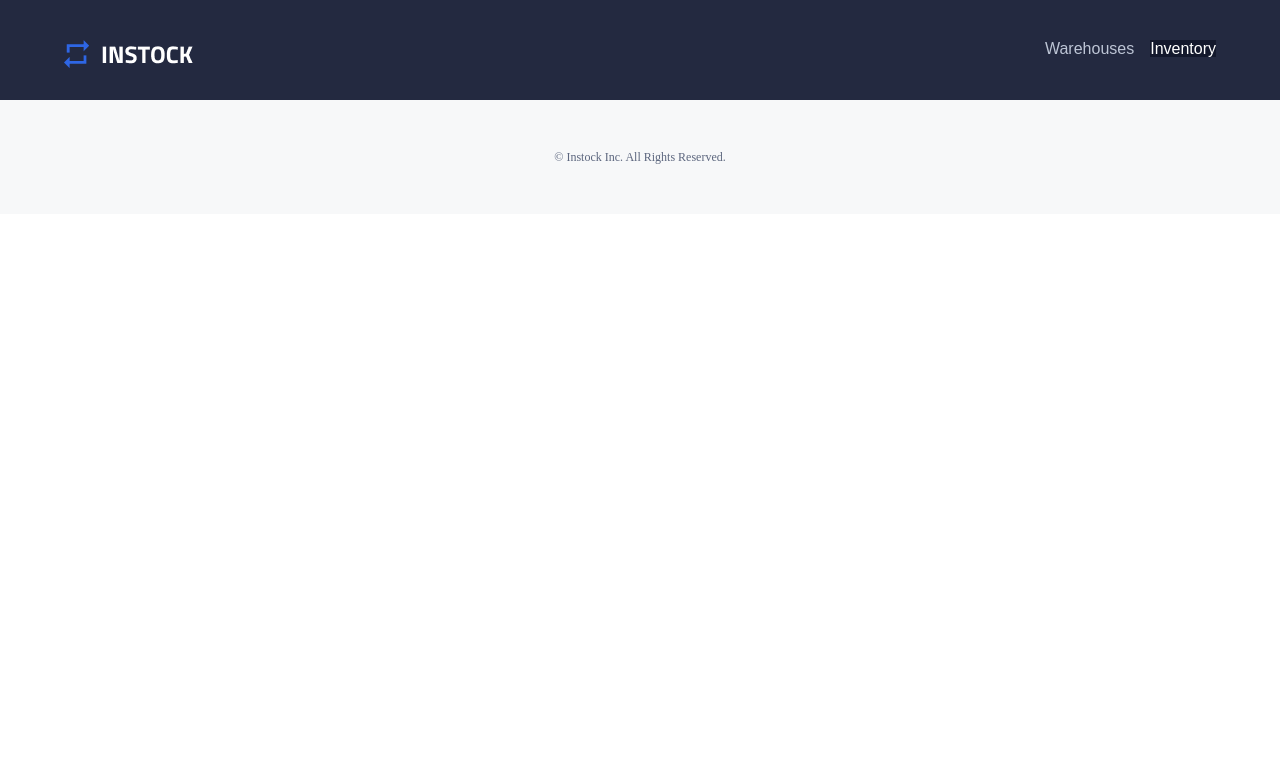
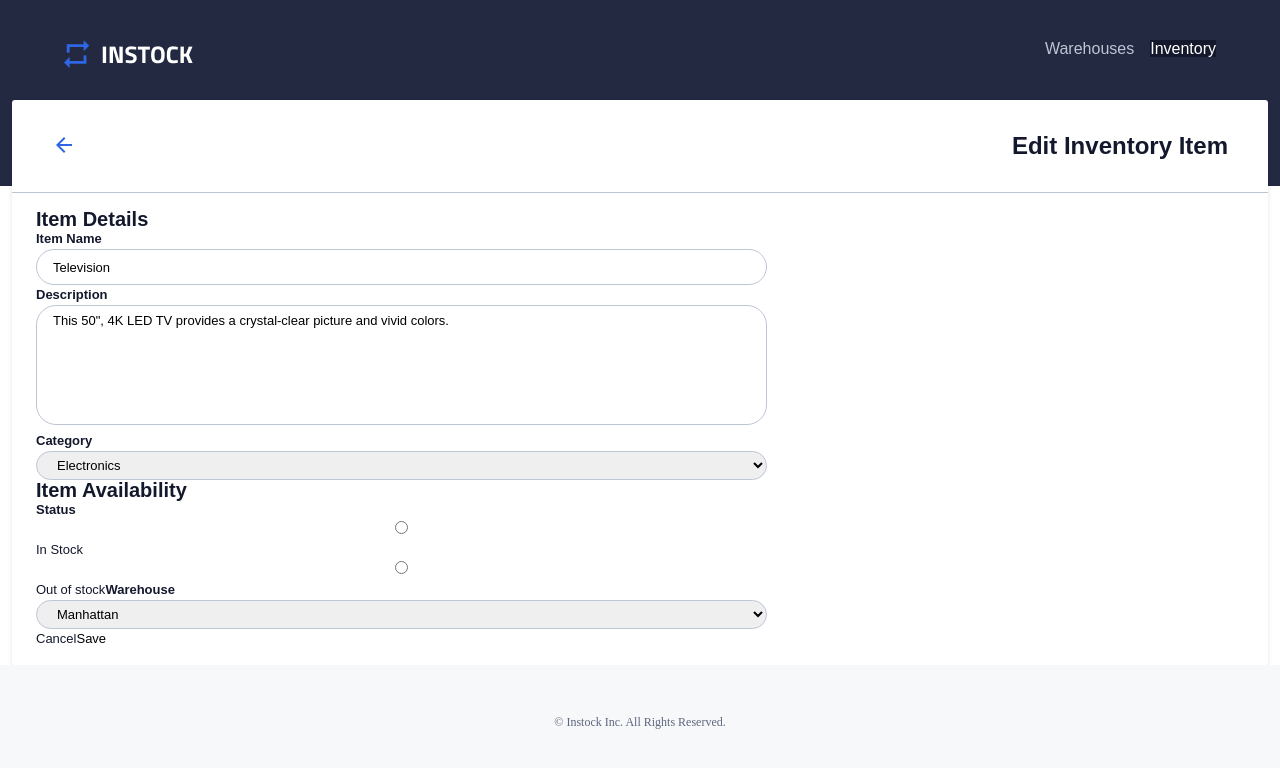
Before and after one commit to hopeaaaa/instock-frontend, a React (Vite) app: page /inventory/1/edit in a window 1280 px wide. Shown: the top 768 px of the page. Built offline with nearby package versions, Linux system fonts and the light colour scheme; a web font is replaced by a local one.

Commit message:
fix inventory list re-render

```diff
--- a/src/components/InventoryDeleteModal/InventoryDeleteModal.jsx
+++ b/src/components/InventoryDeleteModal/InventoryDeleteModal.jsx
@@ -3,7 +3,7 @@ import { useParams } from "react-router-dom";
 import axios from "axios";
 import './InventoryDeleteModal.scss';
 
-const InventoryDeleteModal = ({item, setShowDelete}) => {
+const InventoryDeleteModal = ({item, setShowDelete,  inventoryList, setInventoryList}) => {
 
     const BASE_URL = import.meta.env.VITE_SERVER_BASE_URL;
     const PORT = import.meta.env.VITE_SERVER_PORT;
@@ -12,8 +12,9 @@ const InventoryDeleteModal = ({item, setShowDelete}) => {
     try{
         const path = `${BASE_URL}:${PORT}/inventory/${item.id}`
         const response = await axios.delete(path);
-        console.log(response)
+
         if(response.status == 204){
+            setInventoryList(inventoryList.filter(i=>i.id!=item.id))
             setShowDelete(false)
         }
     }catch(error){
--- /dev/null
+++ b/src/components/InventoryEditItem/InventoryEditItem.jsx
@@ -0,0 +1,76 @@
+import './InventoryEditItem.scss';
+import {Link} from 'react-router-dom';
+
+
+function InventoryEditItem() {
+    return (
+        <main className='inventory-edit'>
+            <header className="inventory-edit__header-container">
+                <div className="inventory-edit__header">
+                    <button className="inventory-edit__back-button">
+                    <Link to="/inventory">
+                        <svg
+                        xmlns="http://www.w3.org/2000/svg"
+                        width="24"
+                        height="24"
+                        viewBox="0 0 24 24"
+                        fill="none"
+                        >
+                        <path
+                            d="M20 11H7.83L13.42 5.41L12 4L4 12L12 20L13.41 18.59L7.83 13H20V11Z"
+                            fill="#2E66E6"
+                        />
+                        </svg>
+                        </Link>
+                    </button>
+                    <h1 className="inventory-edit__item-name">Edit Inventory Item</h1>
+                </div>
+            </header>
+        <article className='inventory-edit__body'>
+            <form className="edit-form">
+                <section className="section">
+                    <h2 className='edit-form__headers'>Item Details</h2>
+                    <label for="item-name" className='edit-form__title'>Item Name</label>
+                    <input type="text" id="item-name" value="Television" className='edit-form__input edit-form__input--text'/>
+                    <label for="description"  className='edit-form__title'>Description</label>
+                    <textarea id="description" className='edit-form__input edit-form__input--textarea'>
+                        This 50", 4K LED TV provides a crystal-clear picture and vivid colors.
+                    </textarea>
+                    <label for="category" className='edit-form__title'>Category</label>
+                    <select id="category" className='edit-form__input edit-form__input--select'>
+                        <option selected>Electronics</option>
+                        <option>Appliances</option>
+                        <option>Furniture</option>
+                    </select>
+                </section>
+                <section >
+                <h2 className='edit-form__headers'>Item Availability</h2>
+                <label className='edit-form__title'>Status</label>
+                <formfield className='edit-form__radio-group'>
+                    <input id="in-stock" type="radio" name="status" value="in-stock" className='edit-form__input edit-form__input--radio'/>
+                    <label for="in-stock" className='edit-form__sub-title'>In Stock</label>
+                    <input id="out-of-stock" type="radio" name="status" value="out-of-stock" className='edit-form__input edit-form__input--radio'/>
+                    <label for="out-of-stock" className='edit-form__sub-title'> Out of stock</label>
+                </formfield>
+
+                <label for="warehouse" className='edit-form__title'>Warehouse</label>
+                <select id="warehouse" className='edit-form__input edit-form__input--select'>
+                    <option selected>Manhattan</option>
+                    <option>Brooklyn</option>
+                    <option>Queens</option>
+                </select>
+                </section>
+
+
+                <div className="edit-form__button-group">
+                    <Link to={'/inventory'} className="edit-form__cancel-button">Cancel</Link>
+                    <button type="submit" className="save-button">Save</button>
+                </div>
+            </form>
+
+        </article>
+        </main>
+    );
+}
+
+export default InventoryEditItem;
--- /dev/null
+++ b/src/components/InventoryEditItem/InventoryEditItem.scss
@@ -0,0 +1,66 @@
+@use '../../styles/partials/variables' as *;
+@use '../../styles/partials/mixins' as *;
+.inventory-edit{
+    background-color: $white;
+    box-shadow: 0 2px 5px 0 #13182C1A;
+    border-radius: 3px;
+    width: calc(100% - 1.5rem);
+    margin: auto;
+    color: $instock-black;
+    background-color: $white;
+    &__header-container{
+        border-bottom: 1px solid $cloud;
+    }
+    &__header{
+        display: flex;
+        flex-direction: row;
+        align-items: center;
+        justify-content: space-between;
+        padding: 2rem 1rem;
+        font-size: .75rem;
+        font-weight: 600;
+        &--divider{
+            display: flex;
+            gap: .5rem;
+        }
+        @include tablet{
+            padding: 2rem 2rem;
+        }
+        @include desktop{
+            padding: 2rem 2.5rem;
+        }
+    }
+    &__body{
+        padding: 1rem 1.5rem;
+        color: $instock-black;
+        @include tablet{
+            width: 70%;
+            display: flex;
+            justify-content: space-between;
+        }
+    }
+}
+.edit-form{
+    font-size: .8125rem;
+    font-weight: 400;
+    line-height: 1.25rem;
+    color: $instock-black;
+    &__headers{
+        font-size: 1.25rem;
+    }
+    &__title{
+        font-weight: 600;
+    }
+    &__input{
+        width: 100%;
+        border: 1px solid $cloud;
+        border-radius: 20px;
+        padding: 5px 1rem;
+        &--text{
+            height: 2.25rem;
+        }
+        &--textarea{
+            height: 7.5rem;
+        }
+    }
+}
--- a/src/components/InventoryListComponent/InventoryListComponent.jsx
+++ b/src/components/InventoryListComponent/InventoryListComponent.jsx
@@ -3,26 +3,9 @@ import { useEffect, useState } from "react";
 import { Link } from "react-router-dom";
 import axios from "axios";
 
-const VITE_SERVER_BASE_URL = import.meta.env.VITE_SERVER_BASE_URL;
-const VITE_SERVER_PORT = import.meta.env.VITE_SERVER_PORT;
 
-function InventoryListComponent({ handleDeleteClick }) {
-  const [inventoryList, setInventoryList] = useState([]);
 
-  const fetchInventory = async () => {
-    try {
-      const response = await axios.get(
-        `${VITE_SERVER_BASE_URL}:${VITE_SERVER_PORT}/inventory`
-      );
-      setInventoryList(response.data);
-    } catch (error) {
-      console.log("Error fetching inventory:", error);
-    }
-  };
-
-  useEffect(() => {
-    fetchInventory();
-  }, [inventoryList]);
+function InventoryListComponent({ handleDeleteClick , inventoryList}) {
 
   return (
     <div className="inventory-list">
--- a/src/components/WarehouseDeleteModal/WarehouseDeleteModal.jsx
+++ b/src/components/WarehouseDeleteModal/WarehouseDeleteModal.jsx
@@ -1,7 +1,7 @@
 import axios from "axios";
 import './WarehouseDeleteModal.scss';
 
-const WarehouseDeleteModal = ({item, setShowDelete}) => {
+const WarehouseDeleteModal = ({item, setShowDelete, inventories, setInventories}) => {
 
     const BASE_URL = import.meta.env.VITE_SERVER_BASE_URL;
     const PORT = import.meta.env.VITE_SERVER_PORT;
@@ -10,8 +10,9 @@ const WarehouseDeleteModal = ({item, setShowDelete}) => {
     try{
         const path = `${BASE_URL}:${PORT}/warehouse/${item.id}`
         const response = await axios.delete(path);
-        console.log(response)
+
         if(response.status == 204){
+
             setShowDelete(false)
         }
     }catch(error){
--- a/src/components/WarehouseInventory/WarehouseInventory.jsx
+++ b/src/components/WarehouseInventory/WarehouseInventory.jsx
@@ -7,22 +7,8 @@ import axios from "axios";
 import InventoryDeleteModal from "../InventoryDeleteModal/InventoryDeleteModal";
 import { useEffect, useState } from "react";
 
-function WarehouseInventory({ baseUrl, PORT, id, handleDeleteClick }) {
-  const [inventories, setInventories] = useState([]);
-  const getWarehouseInventory = async () => {
-    try {
-      const response = await axios.get(
-        `${baseUrl + PORT}/warehouse/${id}/inventories`
-      );
-      setInventories(response.data);
-      console.log(response.data);
-    } catch (error) {
-      console.error(`Unable to retrieve inventories for warehouse ${id}`);
-    }
-  };
-  useEffect(() => {
-    getWarehouseInventory();
-  }, [inventories]);
+function WarehouseInventory({ baseUrl, PORT, id, handleDeleteClick, inventories }) {
+
   return (
     <>
       <ul className="warehouse-details__tablet-filter">
--- a/src/pages/InventoryEdit/InventoryEdit.jsx
+++ b/src/pages/InventoryEdit/InventoryEdit.jsx
@@ -1,5 +1,7 @@
+import InventoryEditItem from "../../components/InventoryEditItem/InventoryEditItem";
+
 function InventoryEdit() {
-  return <div></div>;
+  return <div><InventoryEditItem/></div>;
 }
 
 export default InventoryEdit;
--- a/src/pages/InventoryList/InventoryList.jsx
+++ b/src/pages/InventoryList/InventoryList.jsx
@@ -2,27 +2,48 @@ import InventoryDeleteModal from "../../components/InventoryDeleteModal/Inventor
 import "./InventoryList.scss";
 import InventoryListComponent from "../../components/InventoryListComponent/InventoryListComponent.jsx";
 import { useState, useEffect } from "react";
+import axios from "axios";
 
 function InventoryList() {
-  // const [inventoryList, setInventoryList] = useState([]);
+
   const [showDelete, setShowDelete] = useState(false);
   const [clickedItem, setClickedItem] = useState(null);
+  const [inventoryList, setInventoryList] = useState([]);
+
+  const VITE_SERVER_BASE_URL = import.meta.env.VITE_SERVER_BASE_URL;
+  const VITE_SERVER_PORT = import.meta.env.VITE_SERVER_PORT;
 
   const handleDeleteClick = (item) => {
     setClickedItem(item);
     setShowDelete(!showDelete);
   };
 
-  console.log(clickedItem);
+  useEffect(() => {
+    const fetchInventory = async () => {
+      try {
+        const response = await axios.get(
+          `${VITE_SERVER_BASE_URL}:${VITE_SERVER_PORT}/inventory`
+        );
+        setInventoryList(response.data);
+      } catch (error) {
+        console.log("Error fetching inventory:", error);
+      }
+    };
+    fetchInventory();
+  }, []);
+
+
   return (
     <>
       {showDelete && clickedItem && (
         <InventoryDeleteModal
           setShowDelete={setShowDelete}
+          setInventoryList={setInventoryList}
+          inventoryList={inventoryList}
           item={clickedItem}
         />
       )}
-      <InventoryListComponent handleDeleteClick={handleDeleteClick} />
+      <InventoryListComponent handleDeleteClick={handleDeleteClick} inventoryList={inventoryList} />
     </>
   );
 }
```
Also changed, not shown: src/pages/WarehouseDetails/WarehouseDetails.jsx (+21 -1 lines), src/components/InventoryEdit/InventoryEdit.jsx (deleted).
